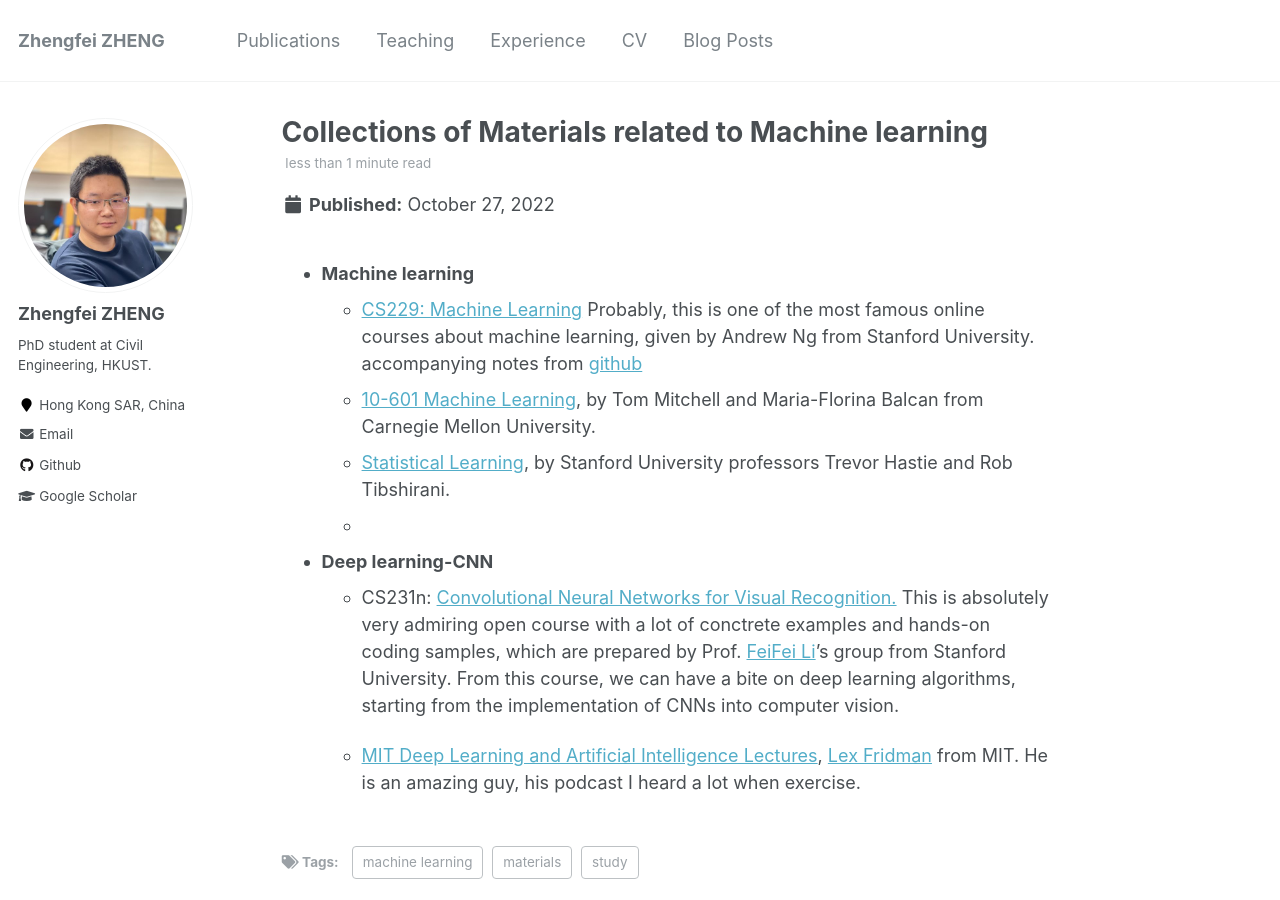
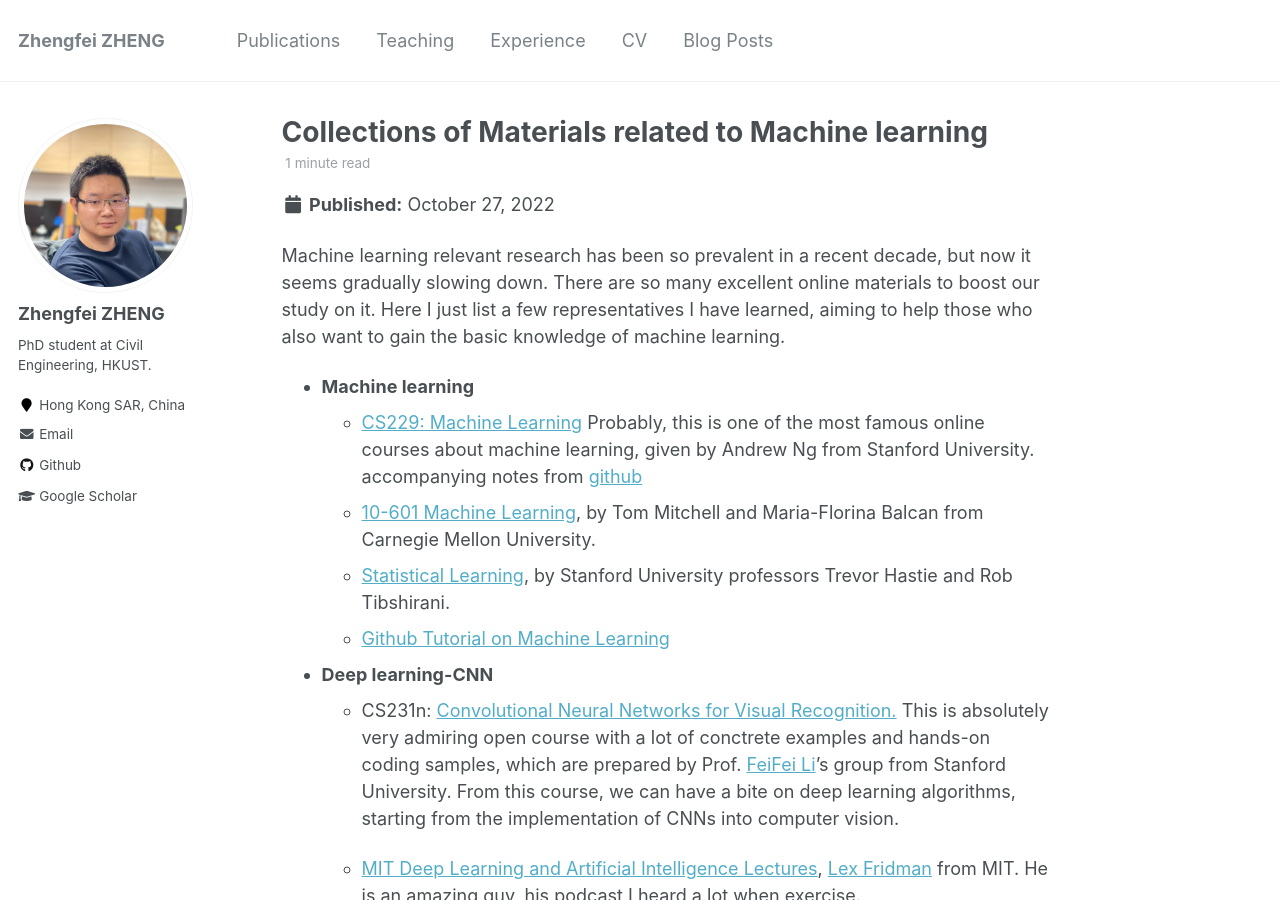
Before and after one commit to zf-z/zf-z.github.io, a Jekyll site: the page built from _posts/2022-10-27-ml.md, in a window 1280 px wide and 900 px high. Built offline with Jekyll 4.4.1, drawn with Linux system fonts in a browser that asks for light colours.

Commit message:
Update 2022-10-27-ml.md

```diff
--- a/_posts/2022-10-27-ml.md
+++ b/_posts/2022-10-27-ml.md
@@ -7,12 +7,16 @@ tags:
   - machine learning
   - materials
 ---
+
+Machine learning relevant research has been so prevalent in a recent decade, but now it seems gradually slowing down. There are so many excellent online materials to boost our study on it. Here I just list a few representatives I have learned, aiming to help those who also want to gain the basic knowledge of machine learning.
+
+
 * **Machine learning**
   - [CS229: Machine Learning](https://cs229.stanford.edu/)
 Probably, this is one of the most famous online courses about machine learning, given by Andrew Ng from Stanford University. accompanying notes from [github](https://github.com/ashishpatel26/Andrew-NG-Notes)
   - [10-601 Machine Learning](http://www.cs.cmu.edu/~ninamf/courses/601sp15/lectures.shtml), by Tom Mitchell and Maria-Florina Balcan from Carnegie Mellon University.
   - [Statistical Learning](https://hastie.su.domains/lectures.htm), by Stanford University professors Trevor Hastie and Rob Tibshirani.
-  -
+  - [Github Tutorial on Machine Learning](https://github.com/Mikoto10032/DeepLearning)
 
 * **Deep learning-CNN**
   - CS231n: [Convolutional Neural Networks for Visual Recognition.](https://cs231n.github.io/)
```
